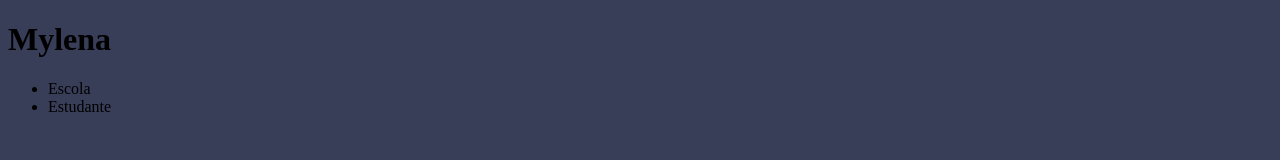
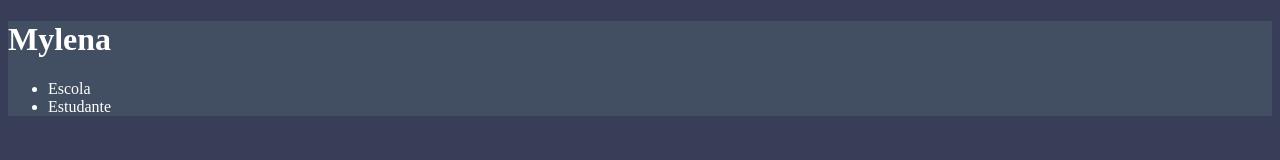
Before and after one commit to mylenasil12/site-escola, a plain HTML site: page index.html in a window 1280 px wide. Drawn offline with Linux system fonts and the light colour scheme.

Commit message:
Update style.css

```diff
--- a/style.css
+++ b/style.css
@@ -1,3 +1,7 @@
 body {
   background-color: #383D58;
 }
+header  {
+background-color: #424E61;
+  color: white;
+}
```
